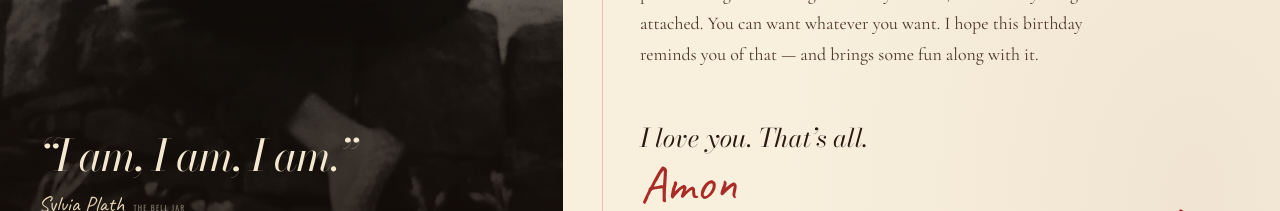
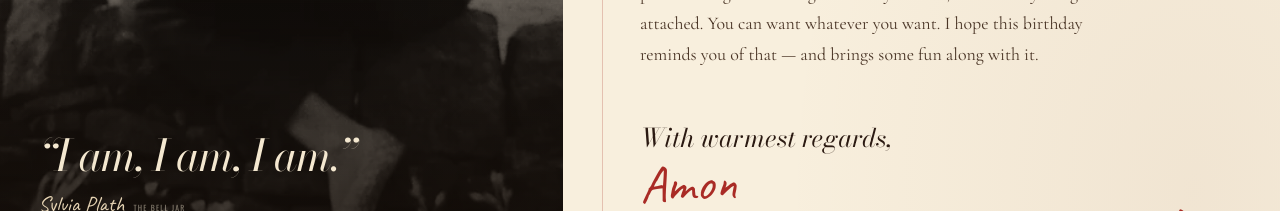
Before and after one commit to AmonWasHere/yashasvi_Birthday, a React (Vite) app: page / in a window 1280 px wide. Shown: the part 7860-8071 px from the top of the page. Built offline with nearby package versions, Linux system fonts and the light colour scheme.

Commit message:
Make the letter closing formal

```diff
--- a/src/content.ts
+++ b/src/content.ts
@@ -20,7 +20,7 @@ export const letter = {
     'But I know you well enough to know that you’ll get through this — and you’ll probably make something out of it, too. Not because you have to be resilient all the time, but because that’s how you roll: you take all those fragmented parts and mould them into something whole and entirely yours.',
     'So here’s your birthday wish. I hope this year brings a little more gentleness into your life. I hope it lets you step away from the hectic pace of things and indulge in what you need, without any obligations attached. You can want whatever you want. I hope this birthday reminds you of that — and brings some fun along with it.',
   ],
-  closing: 'I love you. That’s all.',
+  closing: 'With warmest regards,',
   signature: 'Amon',
   envelope: {
     to: ['the birthday girl', 'somewhere warm'],
```
